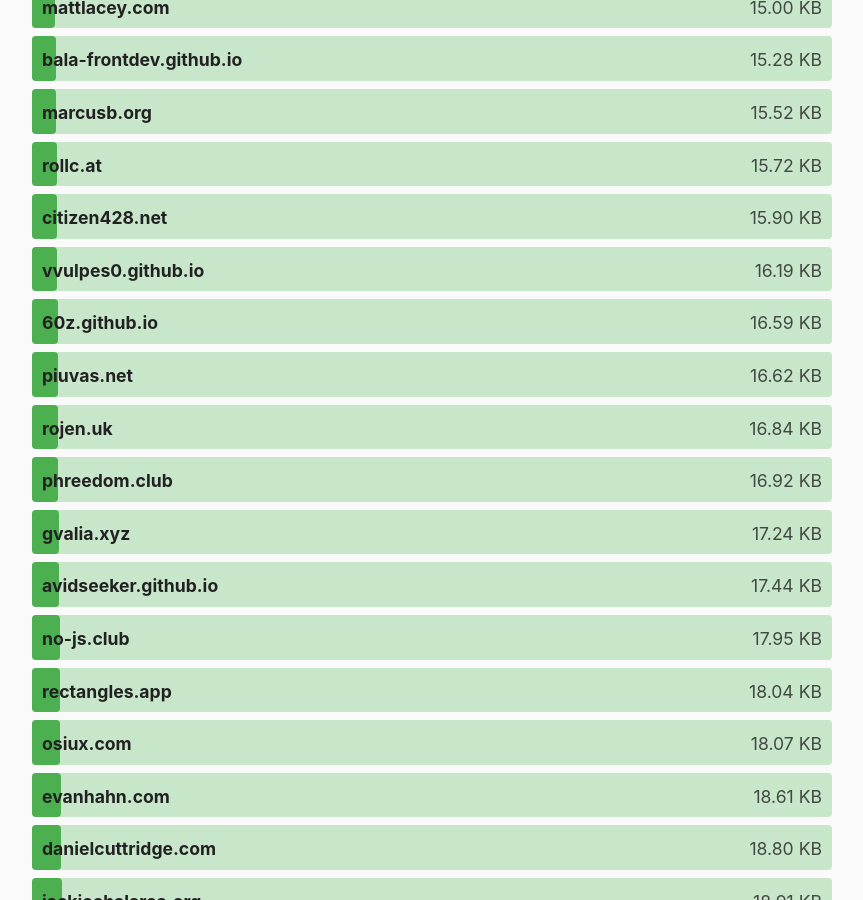
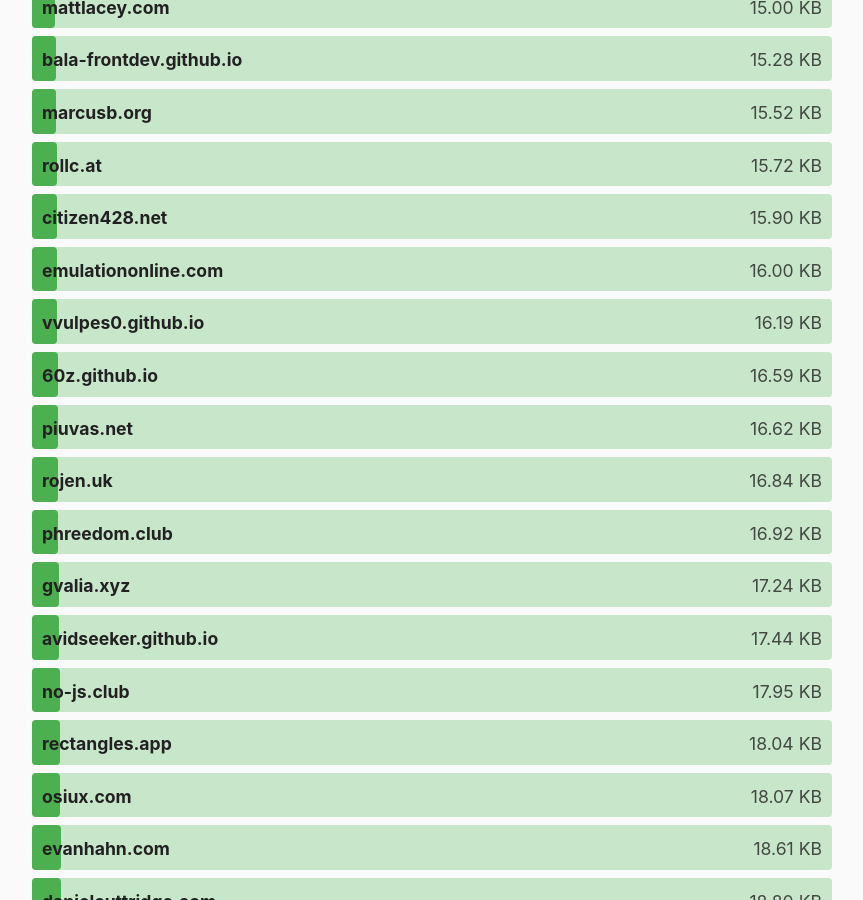
Before and after one commit to kevquirk/512kb.club, a Jekyll site: the page built from index.md, in a window 1280 px wide and 900 px high, scrolled down 5899 px. Shown: the whole window, without its empty margins (208-1071 px from the left). Built offline with Jekyll 4.4.1, drawn with Linux system fonts in a browser that asks for light colours.

Commit message:
Add emulationonline.com to sites.yml
My retro computing blog. 16kb per cloudflare radar:
https://radar.cloudflare.com/scan/000889e9-94d1-4440-8615-3f2abba1e3de/summary

```diff
--- a/_data/sites.yml
+++ b/_data/sites.yml
@@ -1268,6 +1268,11 @@
   size: 404.65
   last_checked: 2025-08-30
 
+- domain: emulationonline.com
+  url: https://emulationonline.com
+  size: 16.0
+  last_checked: 2025-11-07
+
 - domain: enattendantpauline.ca
   url: https://www.enattendantpauline.ca/
   size: 103.87
```
